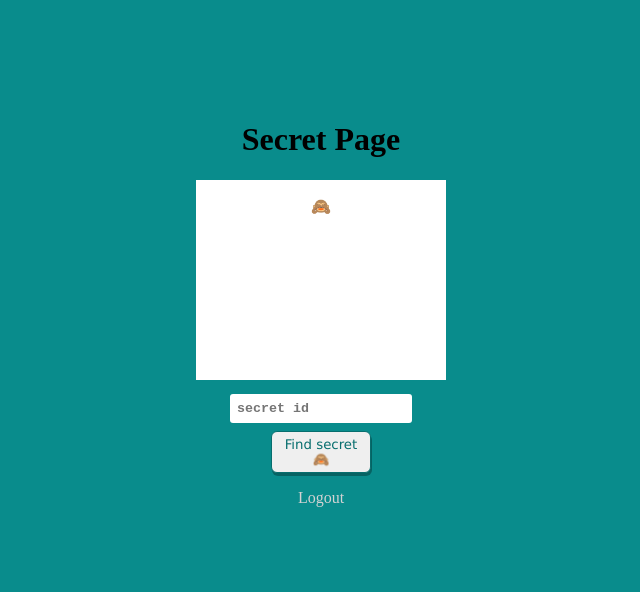
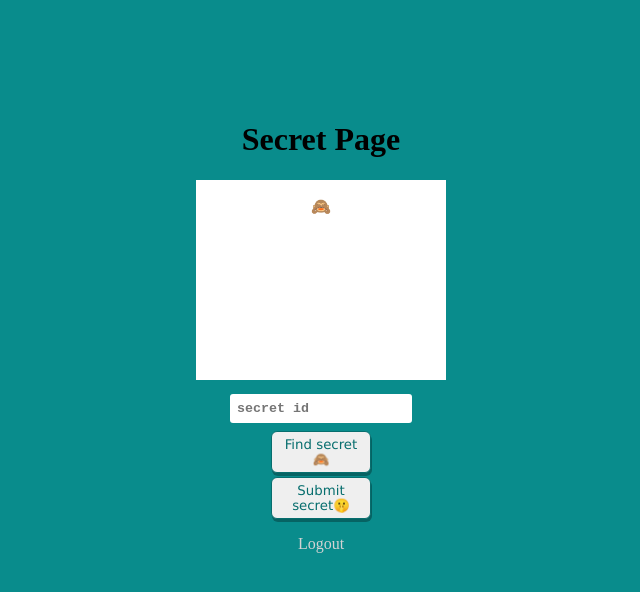
Before and after one commit to kashef7/reactProject, a React (Create React App) app in the folder my-app/: page /secretPage in a window 1280 px wide. Shown: the top 592 px of the page, without its empty margins (319-959 px from the left). Built offline with nearby package versions, Linux system fonts and the light colour scheme.

Commit message:
added button to go back to main page, added vercel.json file

```diff
--- a/my-app/src/components/pages/secretPage.jsx
+++ b/my-app/src/components/pages/secretPage.jsx
@@ -6,7 +6,7 @@ import { Link,useLocation,useNavigate } from 'react-router-dom';
 export default function SecretPage() {
     const [msg, setMsg] = useState('🙈');
     const [id , setId] = useState();
-
+    const navigate  = useNavigate();
     function handleChange(event){
         setId(event.target.value);
     }
@@ -22,6 +22,9 @@ export default function SecretPage() {
             console.error("There was an error fetching the secret", error);
         });
     }
+    function submitSecret(){
+        navigate('/main');
+    }
     return(
         <div className='container'>
             <h1>Secret Page</h1>
@@ -30,6 +33,7 @@ export default function SecretPage() {
             </div>
             <input onChange={handleChange} type='number' placeholder='secret id' />
             <button onClick={handleClick} className='secretButton'>Find secret🙈</button>
+            <button onClick={submitSecret} className='secretButton'>Submit secret🤫</button>
             <p>
                 <Link to='/' className='link'>Logout</Link>
             </p>
```
Also changed, not shown: my-app/vercel.json (added).
